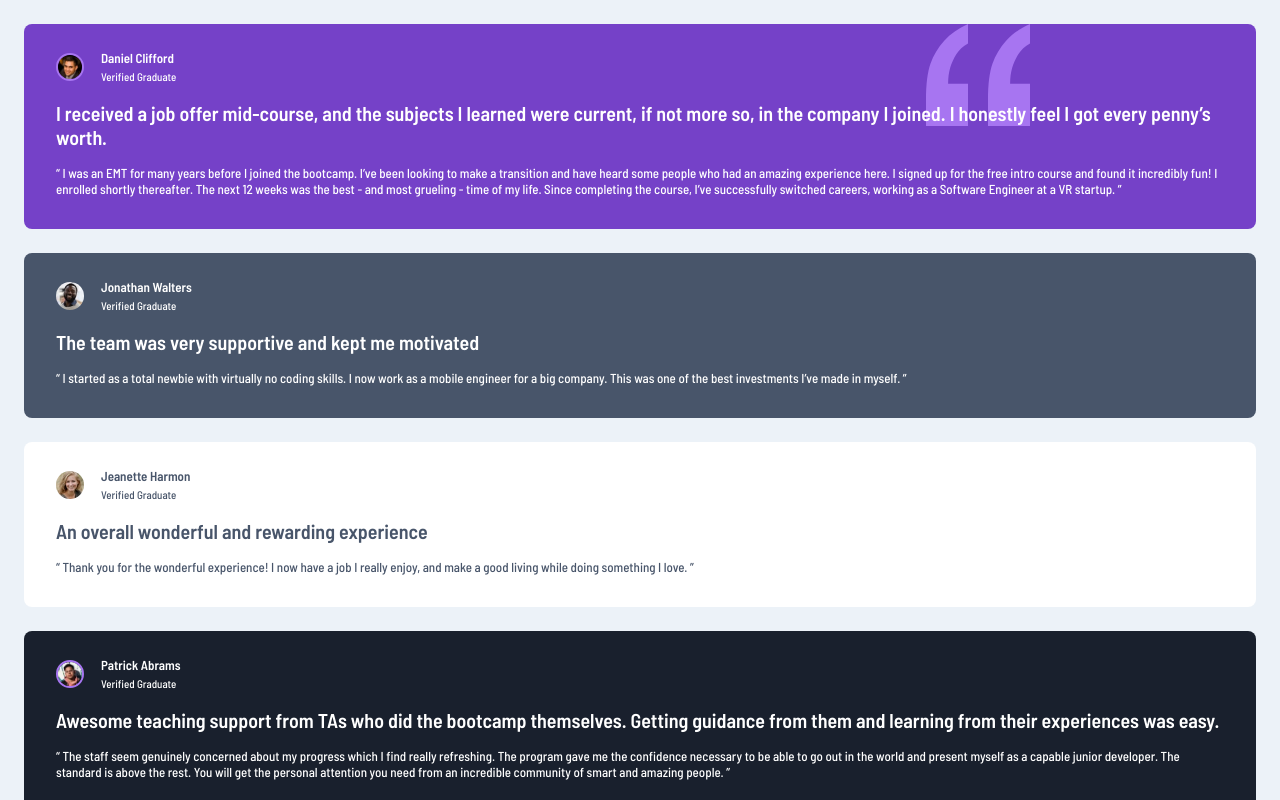
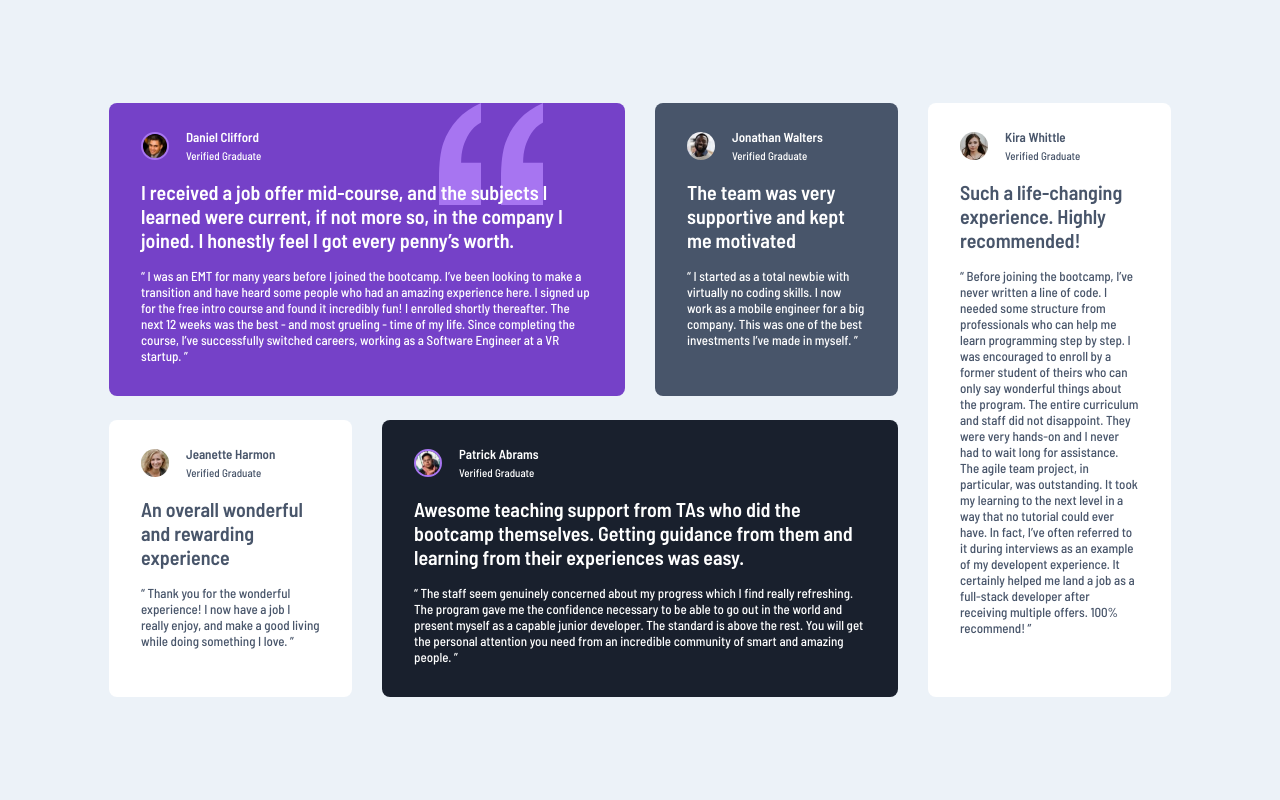
Before and after one commit to O-Julia-O/Testimonials_grid_section, a plain HTML site: page index.html in a window 1280 px wide. Shown: the top 800 px of the page. Drawn offline with Linux system fonts and the light colour scheme.

Commit message:
added media-queries

```diff
--- a/css/style.css
+++ b/css/style.css
@@ -106,3 +106,45 @@ img {
 
     margin-bottom: 18px;
 }
+
+@media screen and (min-width: 900px){
+    main {
+        display: grid;
+        gap: 24px 30px ;
+        grid-template-columns: 1fr 1fr 1fr 1fr;
+
+        max-width: 1110px;
+        margin: 0 auto;
+        align-content: center;
+        min-height: 100vh;
+    }
+
+    .card {
+        margin: 0;
+    }
+
+    .card:first-child {
+        grid-column: 1 / span 2;
+        grid-row: 1;
+    }
+
+    .card:last-child {
+        grid-column: 4 ;
+        grid-row: 1 / span 2;
+    }
+
+    .card:nth-child(2) {
+        grid-column: 3;
+        grid-row: 1;
+    }
+
+    .card:nth-child(3) {
+        grid-column: 1;
+        grid-row: 2;
+    }
+
+    .card:nth-child(4) {
+        grid-column: 2 / span 2;
+        grid-row: 2;
+    }
+}
--- a/index.html
+++ b/index.html
@@ -23,7 +23,6 @@
     <link rel="stylesheet" href="./css/style.css" />
   </head>
   <body>
-    <header></header>
     <main>
       <section class="card card-purple">
         <article class="card--author">
```
